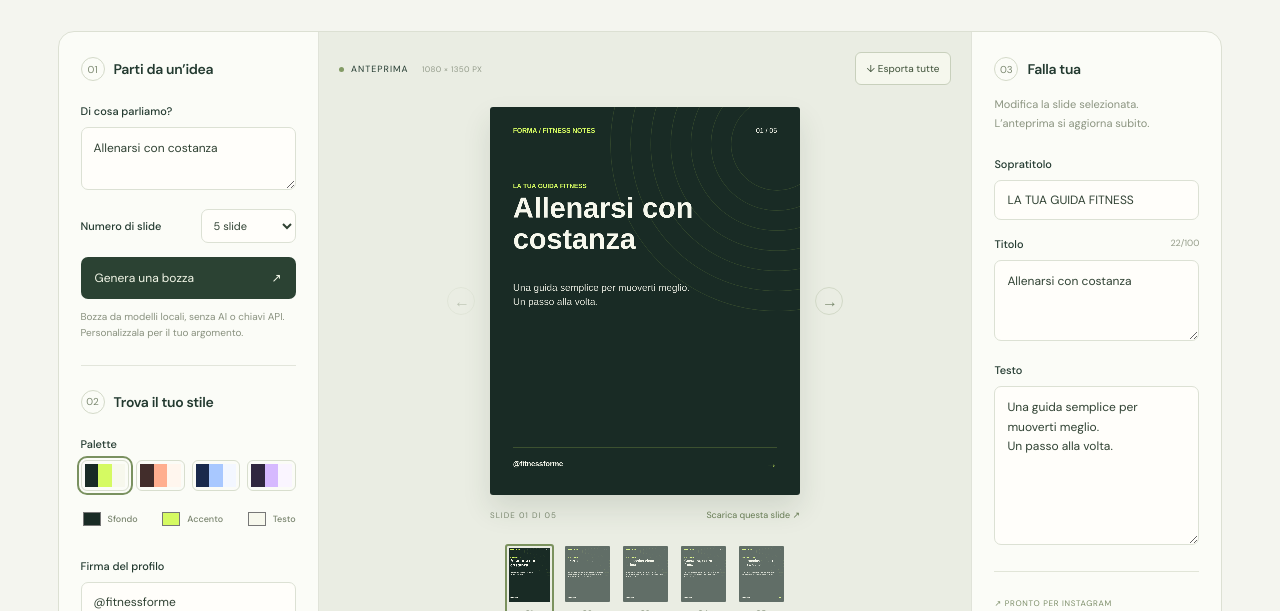
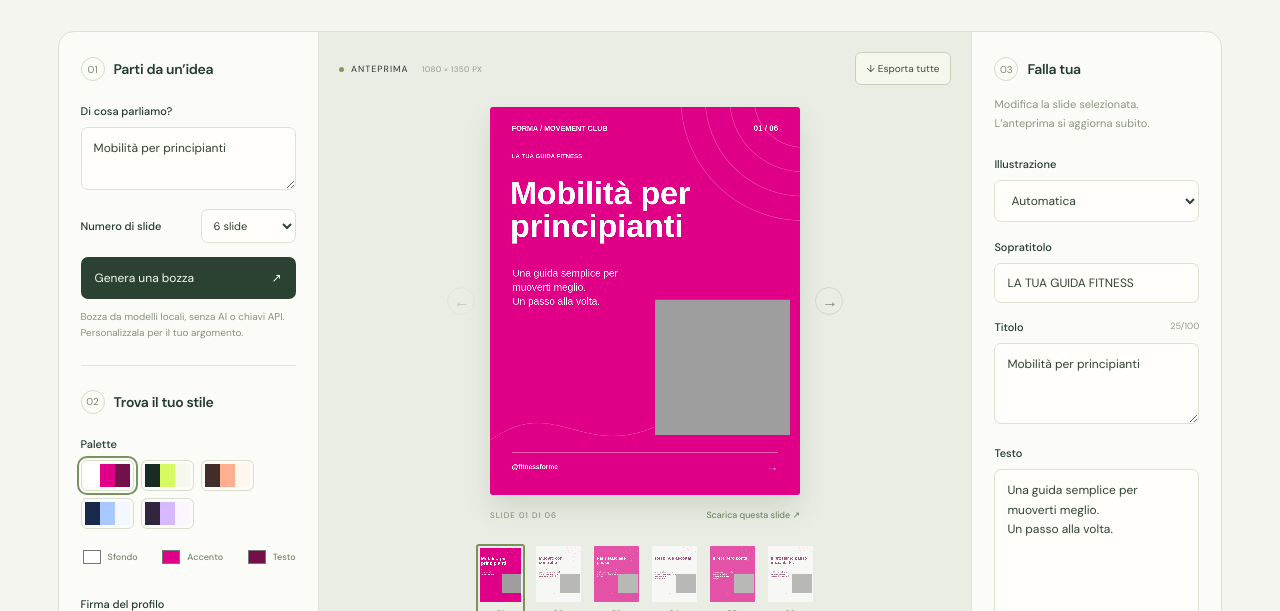
Before and after one commit to Fitnessforme/Caroselli, a website built with Vite: page index.html in a window 1280 px wide. Shown: the part 341-952 px from the top of the page. Built offline with nearby package versions, Linux system fonts and the light colour scheme.

Commit message:
Render illustrated carousel layouts in preview and PNG exports

```diff
--- a/src/main.js
+++ b/src/main.js
@@ -1,8 +1,9 @@
 import JSZip from 'jszip';
-import { palettes, generateSlides, wrapText } from './model.js';
+import { palettes, generateSlides } from './model.js';
+import { drawSlide, artworkReady, illustrationNames } from './renderer.js';
 import './style.css';
 
-const initial = {topic: 'Allenarsi con costanza', brand: '@fitnessforme', palette: {...palettes[0]}, slides: generateSlides('Allenarsi con costanza'), selected: 0};
+const initial = {topic: 'Mobilità per principianti', brand: '@fitnessforme', palette: {...palettes[0]}, slides: generateSlides('Mobilità per principianti',6), selected: 0};
 let state = structuredClone(initial);
 try { const saved = JSON.parse(localStorage.getItem('forma-project')); if (saved && Array.isArray(saved.slides) && saved.slides.length >= 3 && saved.slides.length <= 8 && saved.slides.every(s=>['title','body','label'].every(k=>typeof s[k]==='string')) && saved.palette && ['bg','accent','text'].every(k=>/^#[0-9a-f]{6}$/i.test(saved.palette[k]))) state = {...initial,...saved, selected:0}; } catch {}
 const app = document.querySelector('#app');
@@ -13,29 +14,12 @@ app.innerHTML = `
 <form id="generate-form"><label for="topic">Di cosa parliamo?</label><textarea id="topic" rows="2" maxlength="120" required placeholder="Es. Mobilità per chi lavora alla scrivania"></textarea><div class="form-row"><label for="count">Numero di slide</label><select id="count">${[3,4,5,6,7,8].map(n=>`<option value="${n}" ${n===5?'selected':''}>${n} slide</option>`).join('')}</select></div><button class="primary" type="submit">Genera una bozza <span>↗</span></button><p class="hint">Bozza da modelli locali, senza AI o chiavi API. Personalizzala per il tuo argomento.</p><div id="regenerate-confirm" hidden><p class="hint">Sostituire i testi attuali con una nuova bozza?</p><button type="button" id="confirm-generate" class="small-button">Sì, sostituisci</button> <button type="button" id="cancel-generate" class="small-button">Annulla</button></div></form>
 <div class="divider"></div><div class="section-heading"><span class="step">02</span><h2>Trova il tuo stile</h2></div><label>Palette</label><div class="palettes" id="palettes"></div><div class="color-fields">${[['bg','Sfondo'],['accent','Accento'],['text','Testo']].map(([key,name])=>`<label><input type="color" id="color-${key}" aria-label="${name}"><span>${name}</span></label>`).join('')}</div><label for="brand">Firma del profilo</label><input id="brand" type="text" maxlength="36" placeholder="@il_tuo_profilo"><div class="tip"><span>✧</span><p>Una slide, un’idea.<br>Lascia spazio al tuo messaggio.</p></div></aside>
 <section class="studio" aria-label="Editor carosello"><div class="studio-top"><div><span class="live-dot"></span> ANTEPRIMA <span class="format">1080 × 1350 PX</span></div><button id="export" class="export-button">↓ <span>Esporta tutte</span></button></div><div class="preview-area"><button class="nav-arrow" id="previous" aria-label="Slide precedente">←</button><canvas id="preview" width="1080" height="1350" role="img" aria-label="Anteprima della slide selezionata"></canvas><button class="nav-arrow" id="next" aria-label="Slide successiva">→</button></div><div class="preview-caption"><span id="slide-number"></span><button id="export-single" class="text-button">Scarica questa slide ↗</button></div><div id="thumbnails" class="thumbnails" aria-label="Seleziona slide"></div></section>
-<aside class="editor"><div class="section-heading"><span class="step">03</span><h2>Falla tua</h2></div><p class="editor-caption">Modifica la slide selezionata.<br>L’anteprima si aggiorna subito.</p><label for="slide-label">Sopratitolo</label><input id="slide-label" maxlength="45"><div class="label-row"><label for="slide-title">Titolo</label><span id="title-count"></span></div><textarea id="slide-title" rows="3" maxlength="100"></textarea><label for="slide-body">Testo</label><textarea id="slide-body" rows="7" maxlength="420"></textarea><div class="editor-footer"><span class="mini-badge">↗ PRONTO PER INSTAGRAM</span><p>PNG in formato verticale 4:5.<br>Tutte le slide in un unico file ZIP.</p></div></aside></div><div class="bottom-note"><span>CREA CON INTENZIONE. CONDIVIDI CON ENERGIA.</span><span>forma studio / 01</span></div><div id="status" class="toast" role="status" aria-live="polite" hidden></div></main>`;
+<aside class="editor"><div class="section-heading"><span class="step">03</span><h2>Falla tua</h2></div><p class="editor-caption">Modifica la slide selezionata.<br>L’anteprima si aggiorna subito.</p><label for="illustration">Illustrazione</label><select id="illustration"><option value="auto">Automatica</option>${illustrationNames.map((name,i)=>`<option value="${i}">${name}</option>`).join('')}</select><label for="slide-label">Sopratitolo</label><input id="slide-label" maxlength="45"><div class="label-row"><label for="slide-title">Titolo</label><span id="title-count"></span></div><textarea id="slide-title" rows="3" maxlength="100"></textarea><label for="slide-body">Testo</label><textarea id="slide-body" rows="7" maxlength="420"></textarea><div class="editor-footer"><span class="mini-badge">↗ PRONTO PER INSTAGRAM</span><p>PNG in formato verticale 4:5.<br>Tutte le slide in un unico file ZIP.</p></div></aside></div><div class="bottom-note"><span>CREA CON INTENZIONE. CONDIVIDI CON ENERGIA.</span><span>forma studio / 01</span></div><div id="status" class="toast" role="status" aria-live="polite" hidden></div></main>`;
 const $ = s=>document.querySelector(s);
 let saveTimer;
 function save() { try { localStorage.setItem('forma-project',JSON.stringify(state)); $('#save-state').textContent='● Salvato sul dispositivo'; } catch { $('#save-state').textContent='Salvataggio locale non disponibile'; } }
 function notify(message) { clearTimeout(saveTimer); $('#status').textContent=message; $('#status').hidden=false; saveTimer=setTimeout(()=>$('#status').hidden=true,4500); }
-function draw(canvas, slide, index) {
-  const ctx=canvas.getContext('2d'), {bg,accent,text}=state.palette;
-  ctx.fillStyle=bg; ctx.fillRect(0,0,1080,1350);
-  ctx.strokeStyle=accent; ctx.globalAlpha=.13; ctx.lineWidth=2;
-  for(let r=160;r<600;r+=70){ctx.beginPath();ctx.arc(1000,130,r,0,Math.PI*2);ctx.stroke();}
-  ctx.globalAlpha=1;
-  ctx.fillStyle=accent;ctx.font='bold 23px Arial';ctx.fillText('FORMA / FITNESS NOTES',80,90);
-  ctx.textAlign='right';ctx.fillStyle=text;ctx.font='24px Arial';ctx.fillText(`${String(index+1).padStart(2,'0')} / ${String(state.slides.length).padStart(2,'0')}`,1000,90);ctx.textAlign='left';
-  ctx.fillStyle=accent;ctx.font='bold 22px Arial';ctx.fillText(slide.label.toLocaleUpperCase('it'),80,282);
-  let size=index===0?100:86, titleLines;
-  do {ctx.font=`bold ${size}px Arial`;titleLines=wrapText(ctx,slide.title,900);if(titleLines.length*size*1.08<=440)break;size-=2;}while(size>38);
-  ctx.fillStyle=text;titleLines.forEach((line,i)=>ctx.fillText(line,80,385+i*size*1.08));
-  const bodyY=Math.max(640,385+(titleLines.length-1)*size*1.08+100);
-  let bodySize=34,bodyLines;
-  do {ctx.font=`${bodySize}px Arial`;bodyLines=wrapText(ctx,slide.body,880);if(bodyLines.length*bodySize*1.45<1130-bodyY)break;bodySize-=1;}while(bodySize>20);
-  ctx.globalAlpha=.85;bodyLines.forEach((line,i)=>ctx.fillText(line,80,bodyY+i*bodySize*1.45));ctx.globalAlpha=1;
-  ctx.fillStyle=accent;ctx.fillRect(80,1185,920,2);ctx.fillStyle=text;ctx.font='bold 25px Arial';ctx.fillText(state.brand,80,1250);ctx.textAlign='right';ctx.fillStyle=accent;ctx.font='38px Arial';ctx.fillText(index===state.slides.length-1?'✳':'→',1000,1255);ctx.textAlign='left';
-}
+function draw(canvas, slide, index) { drawSlide(canvas,slide,index,state); }
 function render() {
   draw($('#preview'),state.slides[state.selected],state.selected);
   $('#preview').setAttribute('aria-label',`Slide ${state.selected+1}: ${state.slides[state.selected].title}`);
@@ -45,7 +29,7 @@ function render() {
   const container=$('#thumbnails');container.replaceChildren();
   state.slides.forEach((slide,i)=>{const button=document.createElement('button');button.className='thumbnail'+(i===state.selected?' active':'');button.setAttribute('aria-label',`Modifica slide ${i+1}: ${slide.title}`);button.setAttribute('aria-pressed',String(i===state.selected));const canvas=document.createElement('canvas');canvas.width=1080;canvas.height=1350;draw(canvas,slide,i);const number=document.createElement('span');number.textContent=String(i+1).padStart(2,'0');button.append(canvas,number);button.onclick=()=>select(i);container.append(button);});
 }
-function select(index) {state.selected=index;for(const key of ['title','body','label'])$(`#slide-${key}`).value=state.slides[index][key];render();save();}
+function select(index) {state.selected=index;$('#illustration').value=Number.isInteger(state.slides[index].illustration)?String(state.slides[index].illustration):'auto';for(const key of ['title','body','label'])$(`#slide-${key}`).value=state.slides[index][key];render();save();}
 $('#topic').value=state.topic;$('#brand').value=state.brand;$('#count').value=state.slides.length;
 for(const key of ['bg','accent','text']) {const input=$(`#color-${key}`);input.value=state.palette[key];input.oninput=()=>{state.palette[key]=input.value;render();save();updatePalettes();};}
 function updatePalettes(){const root=$('#palettes');root.replaceChildren();palettes.forEach(p=>{const button=document.createElement('button');button.type='button';button.className='palette';button.title=p.name;button.setAttribute('aria-label',p.name);button.setAttribute('aria-pressed',String(['bg','accent','text'].every(k=>state.palette[k]===p[k])));for(const key of ['bg','accent','text']){const dot=document.createElement('span');dot.style.background=p[key];button.append(dot);}button.onclick=()=>{state.palette={...p};for(const k of ['bg','accent','text'])$(`#color-${k}`).value=p[k];render();save();updatePalettes();};root.append(button);});}
@@ -58,6 +42,8 @@ $('#confirm-generate').onclick=()=>{const topic=$('#topic').value.trim();if(!top
 $('#previous').onclick=()=>select(Math.max(0,state.selected-1));$('#next').onclick=()=>select(Math.min(state.slides.length-1,state.selected+1));
 function canvasBlob(canvas){return new Promise((resolve,reject)=>canvas.toBlob(blob=>blob?resolve(blob):reject(new Error('Impossibile creare il PNG.')),'image/png'));}
 function download(blob,name){const url=URL.createObjectURL(blob);const link=document.createElement('a');link.href=url;link.download=name;link.click();setTimeout(()=>URL.revokeObjectURL(url),30000);}
-$('#export-single').onclick=async()=>{try {download(await canvasBlob($('#preview')),`forma-slide-${String(state.selected+1).padStart(2,'0')}.png`);}catch{notify('Esportazione non riuscita. Riprova.');}};
-$('#export').onclick=async()=>{const button=$('#export');button.disabled=true;button.textContent='Esportazione…';try{const zip=new JSZip();const canvas=document.createElement('canvas');canvas.width=1080;canvas.height=1350;for(let i=0;i<state.slides.length;i++){draw(canvas,state.slides[i],i);zip.file(`slide-${String(i+1).padStart(2,'0')}.png`,await canvasBlob(canvas));}download(await zip.generateAsync({type:'blob'}),'forma-carosello.zip');notify('Carosello esportato: un PNG per ogni slide.');}catch{notify('Esportazione non riuscita. Riprova.');}finally{button.disabled=false;button.innerHTML='↓ <span>Esporta tutte</span>';}};
+$('#export-single').onclick=async()=>{try {await artworkReady;draw($('#preview'),state.slides[state.selected],state.selected);download(await canvasBlob($('#preview')),`forma-slide-${String(state.selected+1).padStart(2,'0')}.png`);}catch{notify('Esportazione non riuscita. Riprova.');}};
+$('#export').onclick=async()=>{const button=$('#export');button.disabled=true;button.textContent='Esportazione…';try{await artworkReady;const zip=new JSZip();const canvas=document.createElement('canvas');canvas.width=1080;canvas.height=1350;for(let i=0;i<state.slides.length;i++){draw(canvas,state.slides[i],i);zip.file(`slide-${String(i+1).padStart(2,'0')}.png`,await canvasBlob(canvas));}download(await zip.generateAsync({type:'blob'}),'forma-carosello.zip');notify('Carosello esportato: un PNG per ogni slide.');}catch{notify('Esportazione non riuscita. Riprova.');}finally{button.disabled=false;button.innerHTML='↓ <span>Esporta tutte</span>';}};
+$('#illustration').onchange=e=>{if(e.target.value==='auto')delete state.slides[state.selected].illustration;else state.slides[state.selected].illustration=Number(e.target.value);render();save();};
+artworkReady.then(()=>render()).catch(e=>notify(e.message));
 select(0);
--- a/src/model.js
+++ b/src/model.js
@@ -1,4 +1,5 @@
 export const palettes = [
+  { name: 'Fucsia e bianco', bg: '#ffffff', accent: '#e00087', text: '#731049' },
   { name: 'Lime studio', bg: '#192b25', accent: '#d5fa62', text: '#f7f8ed' },
   { name: 'Terracotta', bg: '#422d2b', accent: '#ffae8f', text: '#fff6ee' },
   { name: 'Blu elettrico', bg: '#19294c', accent: '#a8c8ff', text: '#f3f7ff' },
--- /dev/null
+++ b/src/renderer.js
@@ -0,0 +1,71 @@
+import { wrapText } from './model.js';
+
+const artwork = new Image();
+export const artworkReady = new Promise((resolve, reject) => {
+  artwork.onload = () => resolve();
+  artwork.onerror = () => reject(new Error('Illustrazioni non disponibili. Ricarica la pagina.'));
+});
+artwork.src = new URL('./assets/fitness-illustrations.png', import.meta.url).href;
+
+export const illustrationNames = ['Stretching', 'Respirazione', 'Spalle', 'Anche', 'Caviglie', 'Energia'];
+export function illustrationFor(slide, index, count) {
+  if (Number.isInteger(slide.illustration) && slide.illustration >= 0 && slide.illustration < 6) return slide.illustration;
+  if (index === count - 1) return 5;
+  const text = `${slide.title} ${slide.body}`;
+  if (/cavigli|tallon|pied/i.test(text)) return 4;
+  if (/anch[ea]|ginocchio/i.test(text)) return 3;
+  if (/spall/i.test(text)) return 2;
+  if (/respir|paus|recuper|ripos/i.test(text)) return 1;
+  return index === 0 ? 0 : 5;
+}
+function luminance(hex) {
+  const values = hex.slice(1).match(/../g).map(v => {
+    const n = parseInt(v,16)/255; return n <= .04045 ? n/12.92 : ((n+.055)/1.055)**2.4;
+  });
+  return values[0]*.2126 + values[1]*.7152 + values[2]*.0722;
+}
+function readable(color) { return luminance(color) > .179 ? '#241321' : '#ffffff'; }
+function fit(ctx, text, width, height, start, min, weight='normal', spacing=1.2) {
+  let size=start, lines;
+  for (;;) {
+    ctx.font=`${weight} ${size}px Arial`;
+    lines=wrapText(ctx,text,width);
+    if (lines.length*size*spacing<=height || size<=min) break;
+    size-=1;
+  }
+  return {size,lines,step:size*spacing};
+}
+export function drawSlide(canvas, slide, index, state) {
+  const ctx=canvas.getContext('2d');
+  const {bg,accent,text}=state.palette;
+  const bold=index%2===0;
+  const background=bold?accent:bg;
+  const ink=bold?readable(accent):text;
+  const highlight=bold?ink:accent;
+  ctx.fillStyle=background;ctx.fillRect(0,0,1080,1350);
+  ctx.save();ctx.strokeStyle=highlight;ctx.globalAlpha=.22;ctx.lineWidth=3;
+  for(let r=170;r<=440;r+=85){ctx.beginPath();ctx.arc(1090,-30,r,0,Math.PI*2);ctx.stroke();}
+  ctx.restore();
+  ctx.fillStyle=ink;ctx.font='bold 25px Arial';ctx.fillText('FORMA / MOVEMENT CLUB',76,83);
+  ctx.textAlign='right';ctx.font='bold 28px Arial';ctx.fillText(`${String(index+1).padStart(2,'0')} / ${String(state.slides.length).padStart(2,'0')}`,1004,83);ctx.textAlign='left';
+  ctx.fillStyle=highlight;ctx.globalAlpha=.85;ctx.font='bold 21px Arial';ctx.fillText(slide.label.toLocaleUpperCase('it'),76,178,920);ctx.globalAlpha=1;
+  const title=fit(ctx,slide.title,920,320,index===0?112:102,42,'bold',1.02);
+  ctx.font=`bold ${title.size}px Arial`;ctx.fillStyle=ink;
+  title.lines.forEach((line,i)=>ctx.fillText(line,70,226+title.size+i*title.step));
+  const bodyY=Math.max(555,226+title.lines.length*title.step+55);
+  const body=fit(ctx,slide.body,505,1120-bodyY,35,21,'normal',1.4);
+  ctx.font=`${body.size}px Arial`;ctx.fillStyle=ink;
+  body.lines.forEach((line,i)=>ctx.fillText(line,78,bodyY+body.size+i*body.step));
+  // The artwork is a local transparent sprite: no external image service is needed.
+  if(artwork.complete&&artwork.naturalWidth){
+    const n=illustrationFor(slide,index,state.slides.length);
+    const w=artwork.naturalWidth/3,h=artwork.naturalHeight/2;
+    ctx.drawImage(artwork,(n%3)*w,Math.floor(n/3)*h,w,h,575,670,470,470);
+    canvas.dataset.artwork='ready';
+  }
+  ctx.save();ctx.strokeStyle=highlight;ctx.globalAlpha=.25;ctx.lineWidth=2;
+  ctx.beginPath();ctx.moveTo(0,1160);ctx.bezierCurveTo(220,1000,315,1220,570,1115);ctx.stroke();ctx.restore();
+  ctx.fillStyle=highlight;ctx.fillRect(76,1200,928,2);
+  ctx.fillStyle=ink;ctx.font='bold 23px Arial';ctx.fillText(state.brand,76,1260,830);
+  ctx.textAlign='right';ctx.font='40px Arial';ctx.fillText(index===state.slides.length-1?'♥':'→',1004,1266);ctx.textAlign='left';
+}
```
Also changed, not shown: README.md, public/mobilita/slide-01.png, public/mobilita/slide-02.png, public/mobilita/slide-03.png, public/mobilita/slide-04.png, public/mobilita/slide-05.png, public/mobilita/slide-06.png, src/style.css, 2 other files.
